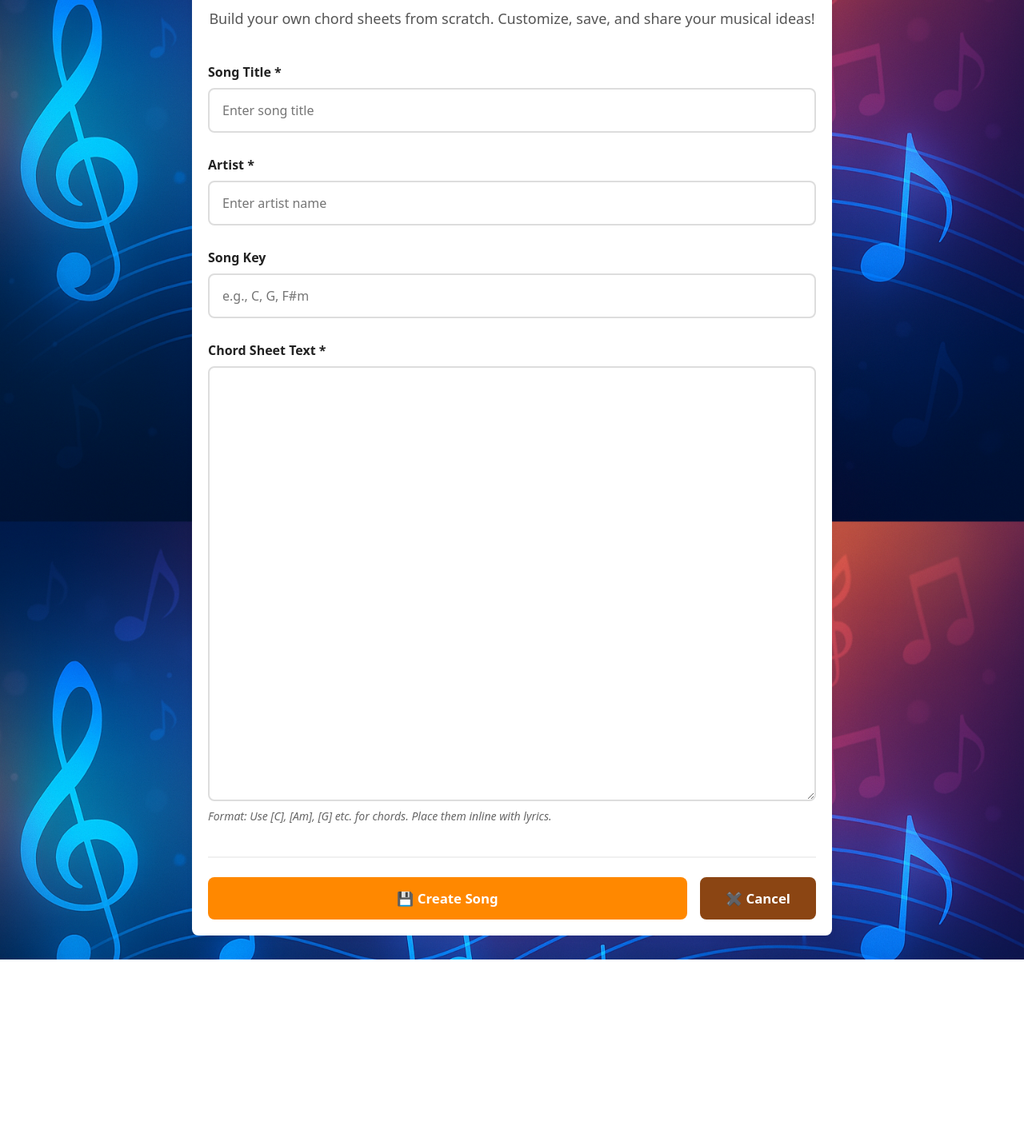
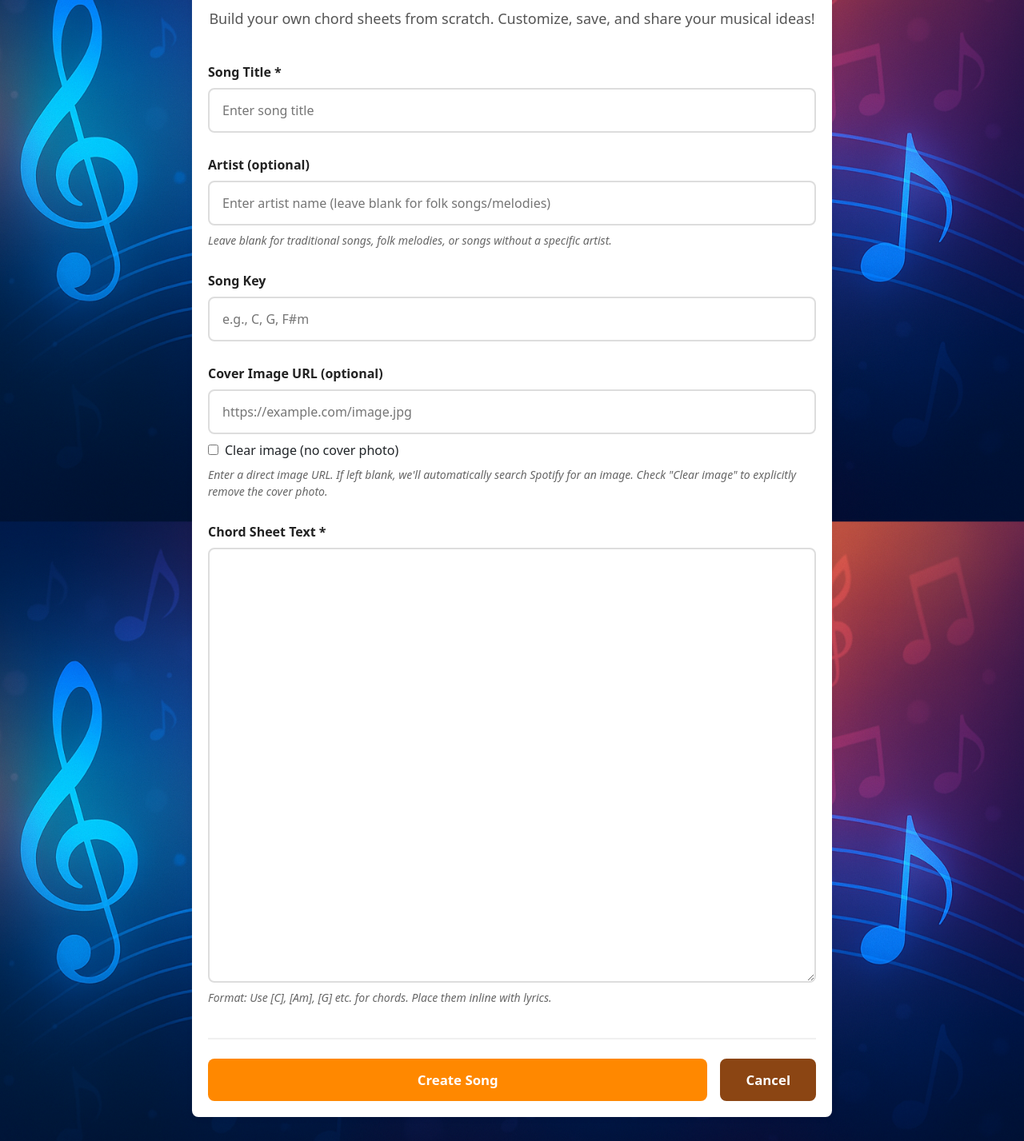
Before and after one commit to duykhang132005/Personal_Projects-ChordStrikers, a Flask app: page /create in a window 1280 px wide. Shown: the part 201-1628 px from the top of the page at 80% size. Before the commit the page ends 1401 px from the top, so only its background shows below. Run offline with Flask 3, Linux system fonts and the light colour scheme.

Commit message:
Enhanced song creation and editing features: made artist field optional, added custom image URL support, and improved image handling with Spotify integration. Updated templates for better user experience and added environment variable loading for Spotify credentials.

```diff
--- a/app/routes/creator.py
+++ b/app/routes/creator.py
@@ -1,7 +1,7 @@
 import os
 from flask import Blueprint, render_template, request, redirect, url_for, flash, current_app
 from ..models import Song
-from ..utils import normalise_spacing, process_song_text
+from ..utils import normalise_spacing, process_song_text, get_song_image_url
 from .. import db
 
 creator_bp = Blueprint('creator', __name__)
@@ -59,22 +59,55 @@ def create():
         title = request.form.get('title', '').strip()
         artist = request.form.get('artist', '').strip()
         song_key = request.form.get('song_key', '').strip()
+        custom_image_url = request.form.get('image_url', '').strip()
         content = normalise_spacing(request.form.get('sheet_content', ''))
 
-        # Validate required fields
-        if not title or not artist:
-            flash("Title and artist are required.", "error")
+        # Validate required fields (artist is now optional)
+        if not title:
+            flash("Title is required.", "error")
+            # Create a simple object to preserve form values for error display
+            class TempSong:
+                def __init__(self, title, artist, song_key, image_url):
+                    self.title = title
+                    self.artist = artist
+                    self.song_key = song_key
+                    self.image_url = image_url
+
+            temp_song = TempSong(title, artist if artist else None, song_key, custom_image_url if custom_image_url else None)
             return render_template(
                 "creator.html",
                 form_action_url=url_for('creator.create'),
-                title=title,
-                artist=artist,
-                song_key=song_key,
+                song=temp_song,
                 content=content
             )
 
-        # Create and save song
-        new_song = Song(title=title, artist=artist, song_key=song_key)
+        # Create and save song (artist can be empty for folk songs)
+        new_song = Song(
+            title=title,
+            artist=artist if artist else None,
+            song_key=song_key
+        )
+
+        # Check if user wants to clear the image
+        clear_image = request.form.get('clear_image') == '1'
+
+        # Handle image URL: prioritize clear_image, then custom URL, then Spotify search
+        if clear_image:
+            # User explicitly wants no image
+            new_song.image_url = None
+        elif custom_image_url:
+            # User provided a custom image URL
+            new_song.image_url = custom_image_url
+        elif hasattr(current_app, 'sp_client') and current_app.sp_client:
+            # Auto-search Spotify if no custom URL and not clearing
+            image_url = get_song_image_url(
+                current_app.sp_client,
+                title,
+                artist if artist else None
+            )
+            if image_url:
+                new_song.image_url = image_url
+
         db.session.add(new_song)
         db.session.commit()
 
@@ -93,15 +126,51 @@ def edit_song(song_id):
     song = Song.query.get_or_404(song_id)
 
     if request.method == 'POST':
+        # Store original values for comparison
+        original_title = song.title
+        original_artist = song.artist
+        original_image_url = song.image_url
+
         # Update song metadata
         song.title = request.form.get('title', '').strip()
-        song.artist = request.form.get('artist', '').strip()
+        new_artist = request.form.get('artist', '').strip()
+        song.artist = new_artist if new_artist else None
         song.song_key = request.form.get('song_key', '').strip()
+        custom_image_url = request.form.get('image_url', '').strip()
         content = normalise_spacing(request.form.get('sheet_content', ''))
 
-        # Validate required fields
-        if not song.title or not song.artist:
-            flash("Title and artist are required.", "error")
+        # Check if user wants to clear the image
+        clear_image = request.form.get('clear_image') == '1'
+
+        # Handle image URL: prioritize clear_image, then custom URL, then auto-search if needed
+        if clear_image:
+            # User explicitly wants no image
+            song.image_url = None
+        elif custom_image_url:
+            # User provided a custom image URL
+            song.image_url = custom_image_url
+        elif hasattr(current_app, 'sp_client') and current_app.sp_client:
+            # Auto-search if title/artist changed or no image exists
+            title_changed = song.title != original_title
+            artist_changed = song.artist != original_artist
+            if title_changed or artist_changed or not original_image_url:
+                image_url = get_song_image_url(
+                    current_app.sp_client,
+                    song.title,
+                    song.artist if song.artist else None
+                )
+                song.image_url = image_url  # Can be None if not found
+        else:
+            # No custom URL and no Spotify client, keep existing image or set to None
+            if not original_image_url:
+                song.image_url = None
+
+        # Validate required fields (artist is now optional)
+        if not song.title:
+            # Temporarily update song.image_url to preserve user input in case of error
+            if custom_image_url:
+                song.image_url = custom_image_url
+            flash("Title is required.", "error")
             return render_template(
                 "edit_sheet.html",
                 song=song,
--- a/app/routes/main.py
+++ b/app/routes/main.py
@@ -41,8 +41,10 @@ def song_matches_filters(song, query_normalized, key_normalized):
     # Check query filter
     if query_normalized:
         title_norm = normalize_text(song.title)
-        artist_norm = normalize_text(song.artist)
-        return query_normalized in title_norm or query_normalized in artist_norm
+        if song.artist:
+            artist_norm = normalize_text(song.artist)
+            return query_normalized in title_norm or query_normalized in artist_norm
+        return query_normalized in title_norm
 
     return True
 
--- a/requirements.txt
+++ b/requirements.txt
@@ -1,3 +1,5 @@
 Flask
 Flask-SQLAlchemy
+Flask-Migrate
 python-dotenv
+spotipy
--- a/run.py
+++ b/run.py
@@ -1,5 +1,9 @@
 from app import create_app
 import os
+from dotenv import load_dotenv
+
+# Load environment variables from .env file
+load_dotenv()
 
 app = create_app()
 app.secret_key = os.environ.get('SECRET_KEY', 'fallback-dev-key')
--- a/templates/creator.html
+++ b/templates/creator.html
@@ -19,31 +19,49 @@
       <div class="form-group">
         <label for="title" class="form-label">Song Title *</label>
         <input type="text" class="form-input" id="title" name="title"
-               value="{% block value_title %}{% endblock %}"
+               value="{% block value_title %}{% if song %}{{ song.title }}{% endif %}{% endblock %}"
                placeholder="Enter song title" required>
       </div>
 
       <!-- Artist -->
       <div class="form-group">
-        <label for="artist" class="form-label">Artist *</label>
+        <label for="artist" class="form-label">Artist (optional)</label>
         <input type="text" class="form-input" id="artist" name="artist"
-               value="{% block value_artist %}{% endblock %}"
-               placeholder="Enter artist name" required>
+               value="{% block value_artist %}{% if song %}{{ song.artist or '' }}{% endif %}{% endblock %}"
+               placeholder="Enter artist name (leave blank for folk songs/melodies)">
+        <small class="form-hint">Leave blank for traditional songs, folk melodies, or songs without a specific artist.</small>
       </div>
 
       <!-- Song Key -->
       <div class="form-group">
         <label for="song_key" class="form-label">Song Key</label>
         <input type="text" class="form-input" id="song_key" name="song_key"
-               value="{% block value_key %}{% endblock %}"
+               value="{% block value_key %}{% if song %}{{ song.song_key or '' }}{% endif %}{% endblock %}"
                placeholder="e.g., C, G, F#m">
+      </div>
+
+      <!-- Cover Image URL -->
+      <div class="form-group">
+        <label for="image_url" class="form-label">Cover Image URL (optional)</label>
+        <input type="url" class="form-input" id="image_url" name="image_url"
+               value="{% block value_image_url %}{% if song %}{{ song.image_url or '' }}{% endif %}{% endblock %}"
+               placeholder="https://example.com/image.jpg">
+        <div style="margin-top: 0.5rem;">
+          <label style="display: inline-flex; align-items: center; cursor: pointer;">
+            <input type="checkbox" id="clear_image" name="clear_image" value="1" style="margin-right: 0.5rem;">
+            <span>Clear image (no cover photo)</span>
+          </label>
+        </div>
+        <small class="form-hint">
+          Enter a direct image URL. If left blank, we'll automatically search Spotify for an image. Check "Clear image" to explicitly remove the cover photo.
+        </small>
       </div>
 
       <!-- Direct text content -->
       <div class="form-group">
         <label for="sheet_content" class="form-label">Chord Sheet Text *</label>
         <textarea class="form-textarea" id="sheet_content" name="sheet_content"
-                  rows="20">{% block value_content %}{% endblock %}</textarea>
+                  rows="20">{% block value_content %}{% if content %}{{ content }}{% endif %}{% endblock %}</textarea>
         <small class="form-hint">
           Format: Use [C], [Am], [G] etc. for chords. Place them inline with lyrics.
         </small>
@@ -51,10 +69,10 @@
 
       <div class="form-actions">
         {% block form_button %}
-        <button type="submit" class="btn-primary">💾 Create Song</button>
+        <button type="submit" class="btn-primary"> Create Song</button>
         {% endblock %}
         {% block form_button_2 %}
-        <a href="{{ url_for('main.explore') }}" class="btn-secondary">✖ Cancel</a>
+        <a href="{{ url_for('main.explore') }}" class="btn-secondary"> Cancel</a>
         {% endblock %}
       </div>
     </form>
--- a/templates/edit_sheet.html
+++ b/templates/edit_sheet.html
@@ -7,6 +7,7 @@
 {% block value_title %}{{ song.title }}{% endblock %}
 {% block value_artist %}{{ song.artist }}{% endblock %}
 {% block value_key %}{{ song.song_key }}{% endblock %}
+{% block value_image_url %}{{ song.image_url }}{% endblock %}
 
 {% block value_content %}
 {{ content }}
--- a/templates/song_list.html
+++ b/templates/song_list.html
@@ -7,7 +7,7 @@
   <h1 class="mb-4 text-center">Song Library</h1>
   <p class="fs-5 text-center">Browse all available songs in the collection. Click any title to view its chord sheet.</p>
 
-  <!-- 🔍 Optional Filter/Search -->
+  <!-- Filter/Search -->
   <form method="GET" action="{{ url_for('song_list') }}" class="my-4">
     <div class="input-group">
       <input
@@ -24,7 +24,7 @@
     </div>
   </form>
 
-  <!-- 📜 Song Table -->
+  <!-- Song Table -->
   {% if songs %}
   <div class="table-responsive">
     <table class="table table-dark table-hover align-middle">
@@ -40,7 +40,7 @@
         {% for song in songs %}
         <tr>
           <td>{{ song.title }}</td>
-          <td>{{ song.artist }}</td>
+          <td>{{ song.artist or '—' }}</td>
           <td>{{ song.song_key or '—' }}</td>
           <td class="text-end">
             <a href="{{ url_for('main.view_sheet', song_id=song.id) }}" class="btn btn-sm btn-outline-light">
--- a/templates/view_sheet.html
+++ b/templates/view_sheet.html
@@ -5,7 +5,9 @@
 {% block content %}
 <div class="container py-5 text-white">
   <h1 class="mb-3">{{ song.title }}</h1>
+  {% if song.artist %}
   <p class="mb-1"><strong>Artist:</strong> {{ song.artist }}</p>
+  {% endif %}
   <p class="mb-4"><strong>Key:</strong> {{ song.song_key or '—' }}</p>
 
   <div class="mb-3">
```
Also changed, not shown: app/config.py (+9 -1 lines), app/models.py (+5 -2 lines), app/utils.py (+108 -0 lines), templates/explore.html (+16 -8 lines).
